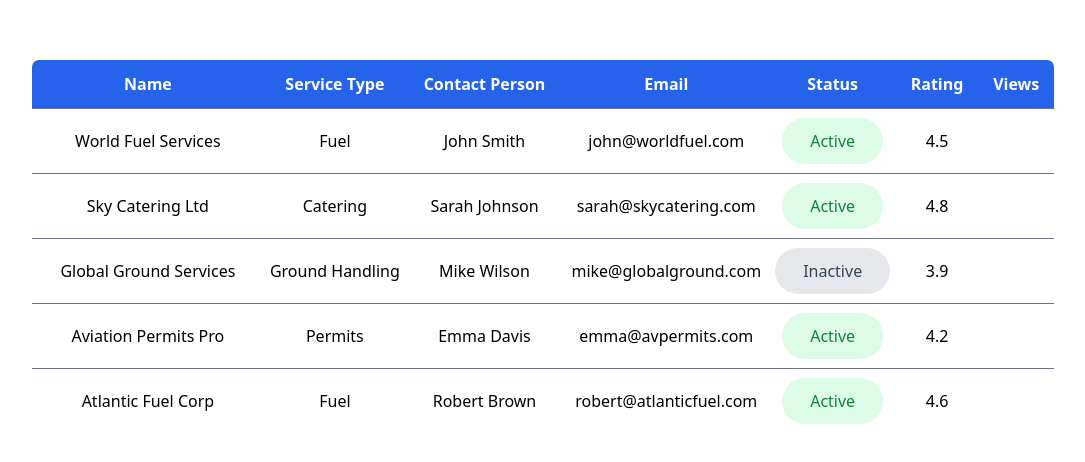
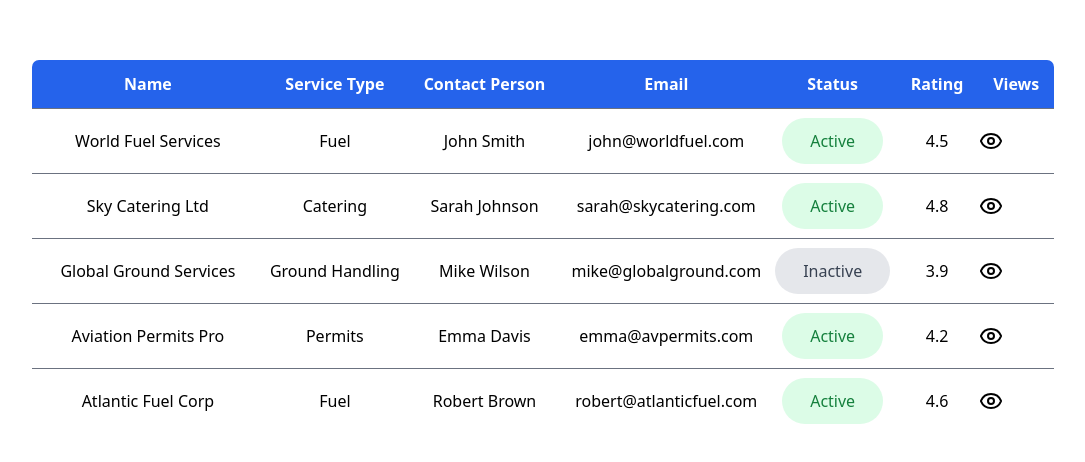
Before and after one commit to TanmayVidhate/VendorManagement, a React (Vite) app: page / in a window 1280 px wide. Shown: the part 154-616 px from the top of the page, without its empty margins (97-1182 px from the left). Built offline with nearby package versions, Linux system fonts and the light colour scheme.

Commit message:
add icon

```diff
--- a/src/Components/VendorTableRow.jsx
+++ b/src/Components/VendorTableRow.jsx
@@ -2,6 +2,8 @@
 //import dummmy data
 import { mockVendors } from '../data/Vendor'
 
+//import lucid icons
+import { Eye } from 'lucide-react';
 
 function VendorTableRow() {
     return (
@@ -21,7 +23,7 @@
                             </td>
 
                             <td >{rating}</td>
-
+                            <td ><Eye /></td>
                         </tr>
                     )
                 })
```
